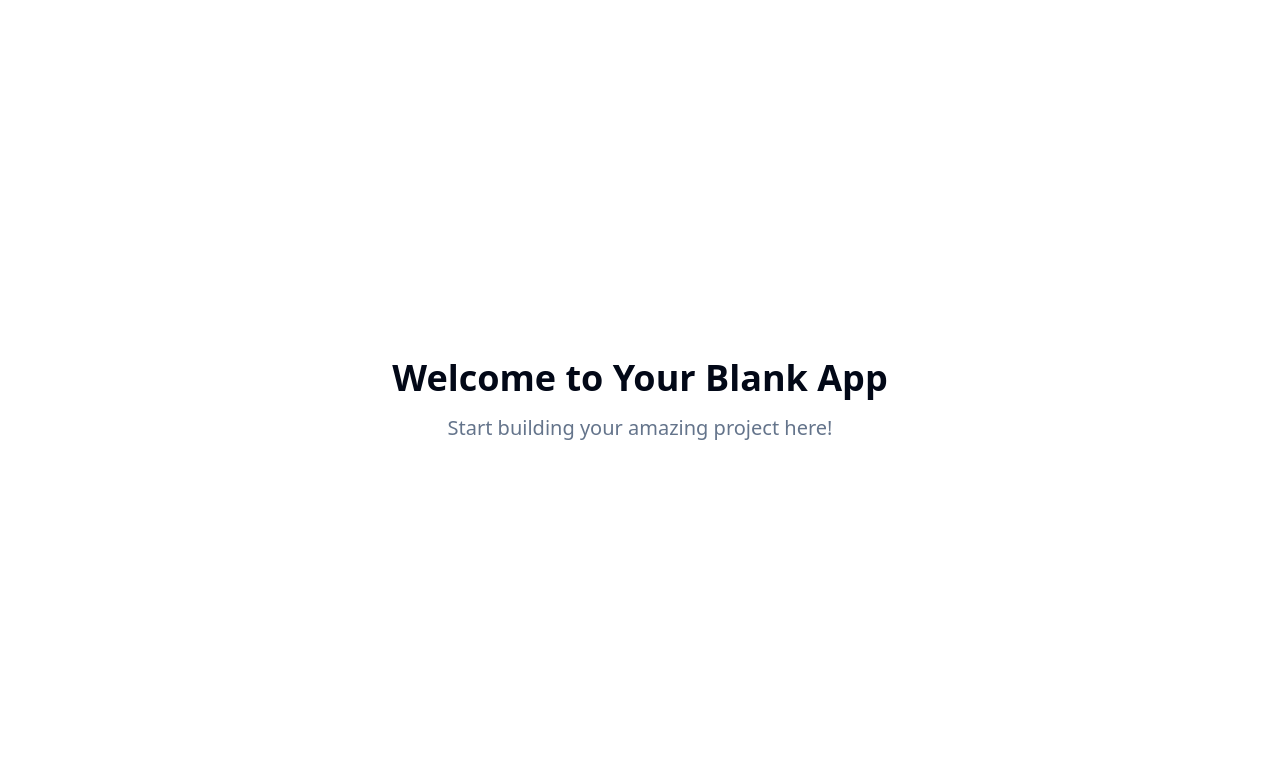
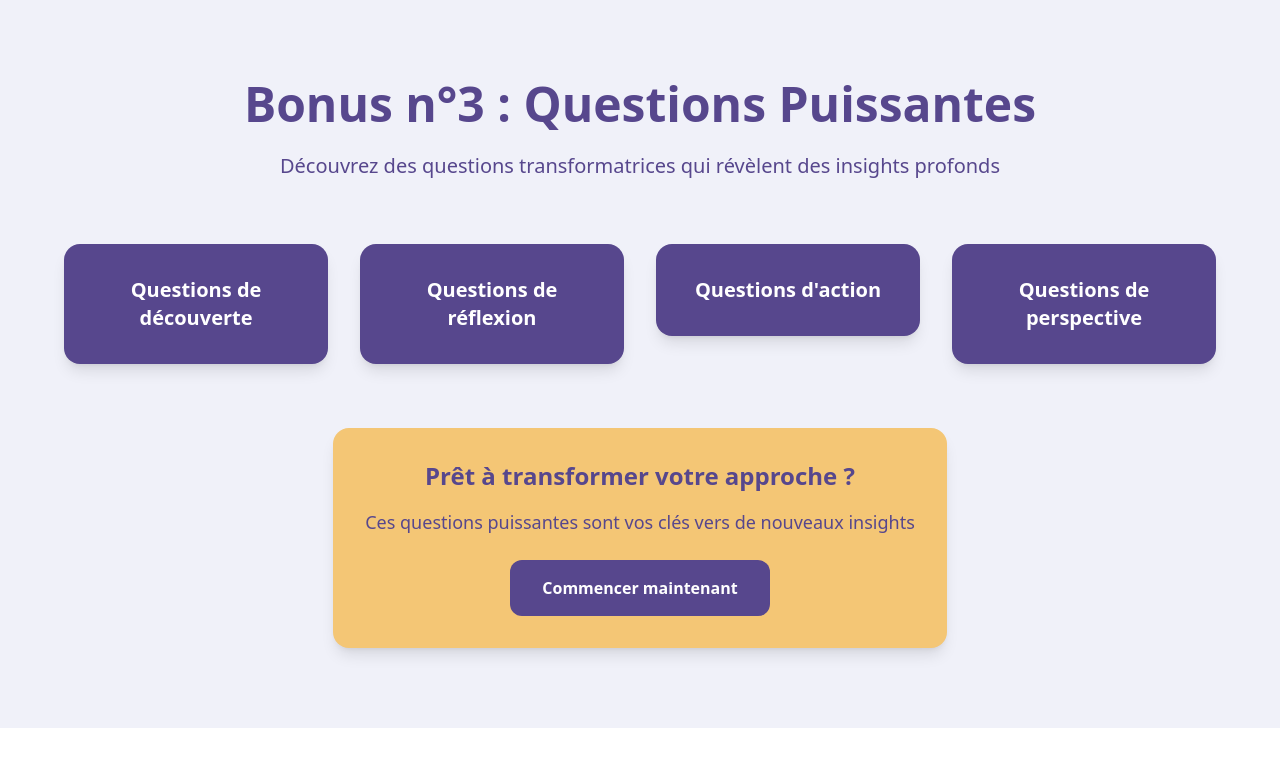
Before and after one commit to dokatel/powerful-question-reveal-cards, a React (Vite) app: page / in a window 1280 px wide. Shown: the top 766 px of the page. Built offline with nearby package versions, Linux system fonts and the light colour scheme.

Commit message:
Add "bonus n°3" section
Create a new section with hover effect and specified colors.

```diff
--- /dev/null
+++ b/src/components/PowerfulQuestions.tsx
@@ -0,0 +1,136 @@
+
+import React from 'react';
+
+const PowerfulQuestions = () => {
+  const questions = [
+    {
+      title: "Questions de découverte",
+      bullets: [
+        "Qu'est-ce qui vous passionne vraiment ?",
+        "Quels sont vos plus grands défis actuels ?",
+        "Que feriez-vous si vous étiez certain de réussir ?",
+        "Qu'est-ce qui vous empêche d'agir maintenant ?"
+      ]
+    },
+    {
+      title: "Questions de réflexion",
+      bullets: [
+        "Que vous dit votre intuition ?",
+        "Comment cette situation vous fait-elle grandir ?",
+        "Quelles leçons pouvez-vous en tirer ?",
+        "Qu'est-ce qui est vraiment important pour vous ?"
+      ]
+    },
+    {
+      title: "Questions d'action",
+      bullets: [
+        "Quelle est la première étape concrète ?",
+        "De quoi avez-vous besoin pour avancer ?",
+        "Qui pourrait vous accompagner ?",
+        "Comment mesurerez-vous vos progrès ?"
+      ]
+    },
+    {
+      title: "Questions de perspective",
+      bullets: [
+        "Comment verriez-vous cela dans 5 ans ?",
+        "Que feriez-vous à la place de votre mentor ?",
+        "Quelles opportunités cachées voyez-vous ?",
+        "Comment transformer ce défi en force ?"
+      ]
+    }
+  ];
+
+  return (
+    <section style={{ backgroundColor: '#F0F1F9' }} className="py-20 px-6">
+      <div className="max-w-6xl mx-auto">
+        <div className="text-center mb-16">
+          <h2
+            className="text-4xl md:text-5xl font-bold mb-6"
+            style={{ color: '#57478D' }}
+          >
+            Bonus n°3 : Questions Puissantes
+          </h2>
+          <p
+            className="text-xl max-w-3xl mx-auto"
+            style={{ color: '#57478D' }}
+          >
+            Découvrez des questions transformatrices qui révèlent des insights profonds
+          </p>
+        </div>
+
+        <div className="grid grid-cols-1 md:grid-cols-2 lg:grid-cols-4 gap-8">
+          {questions.map((question, index) => (
+            <div
+              key={index}
+              className="group relative"
+            >
+              {/* Carte principale */}
+              <div
+                className="p-8 rounded-2xl shadow-lg transition-all duration-300 transform group-hover:scale-105 group-hover:shadow-xl cursor-pointer"
+                style={{ backgroundColor: '#57478D' }}
+              >
+                <h3 className="text-xl font-bold text-white text-center">
+                  {question.title}
+                </h3>
+              </div>
+
+              {/* Bullets points qui apparaissent au survol */}
+              <div
+                className="absolute top-full left-0 right-0 mt-4 p-6 rounded-2xl shadow-xl opacity-0 invisible group-hover:opacity-100 group-hover:visible transition-all duration-300 transform translate-y-4 group-hover:translate-y-0 z-10"
+                style={{ backgroundColor: '#F4C675' }}
+              >
+                <ul className="space-y-3">
+                  {question.bullets.map((bullet, bulletIndex) => (
+                    <li
+                      key={bulletIndex}
+                      className="flex items-start"
+                      style={{ color: '#57478D' }}
+                    >
+                      <span
+                        className="w-2 h-2 rounded-full mr-3 mt-2 flex-shrink-0"
+                        style={{ backgroundColor: '#57478D' }}
+                      ></span>
+                      <span className="text-sm font-medium leading-relaxed">
+                        {bullet}
+                      </span>
+                    </li>
+                  ))}
+                </ul>
+              </div>
+            </div>
+          ))}
+        </div>
+
+        {/* Section d'appel à l'action */}
+        <div className="text-center mt-16">
+          <div
+            className="inline-block p-8 rounded-2xl shadow-lg"
+            style={{ backgroundColor: '#F4C675' }}
+          >
+            <h3
+              className="text-2xl font-bold mb-4"
+              style={{ color: '#57478D' }}
+            >
+              Prêt à transformer votre approche ?
+            </h3>
+            <p
+              className="text-lg mb-6"
+              style={{ color: '#57478D' }}
+            >
+              Ces questions puissantes sont vos clés vers de nouveaux insights
+            </p>
+            <button
+              className="px-8 py-4 rounded-xl font-bold text-white transition-all duration-300 hover:shadow-lg hover:scale-105"
+              style={{ backgroundColor: '#57478D' }}
+            >
+              Commencer maintenant
+            </button>
+          </div>
+        </div>
+      </div>
+    </section>
+  );
+};
+
+export default PowerfulQuestions;
--- a/src/pages/Index.tsx
+++ b/src/pages/Index.tsx
@@ -1,12 +1,10 @@
-// Update this page (the content is just a fallback if you fail to update the page)
+
+import PowerfulQuestions from "@/components/PowerfulQuestions";
 
 const Index = () => {
   return (
-    <div className="min-h-screen flex items-center justify-center bg-background">
-      <div className="text-center">
-        <h1 className="text-4xl font-bold mb-4">Welcome to Your Blank App</h1>
-        <p className="text-xl text-muted-foreground">Start building your amazing project here!</p>
-      </div>
+    <div className="min-h-screen">
+      <PowerfulQuestions />
     </div>
   );
 };
```
